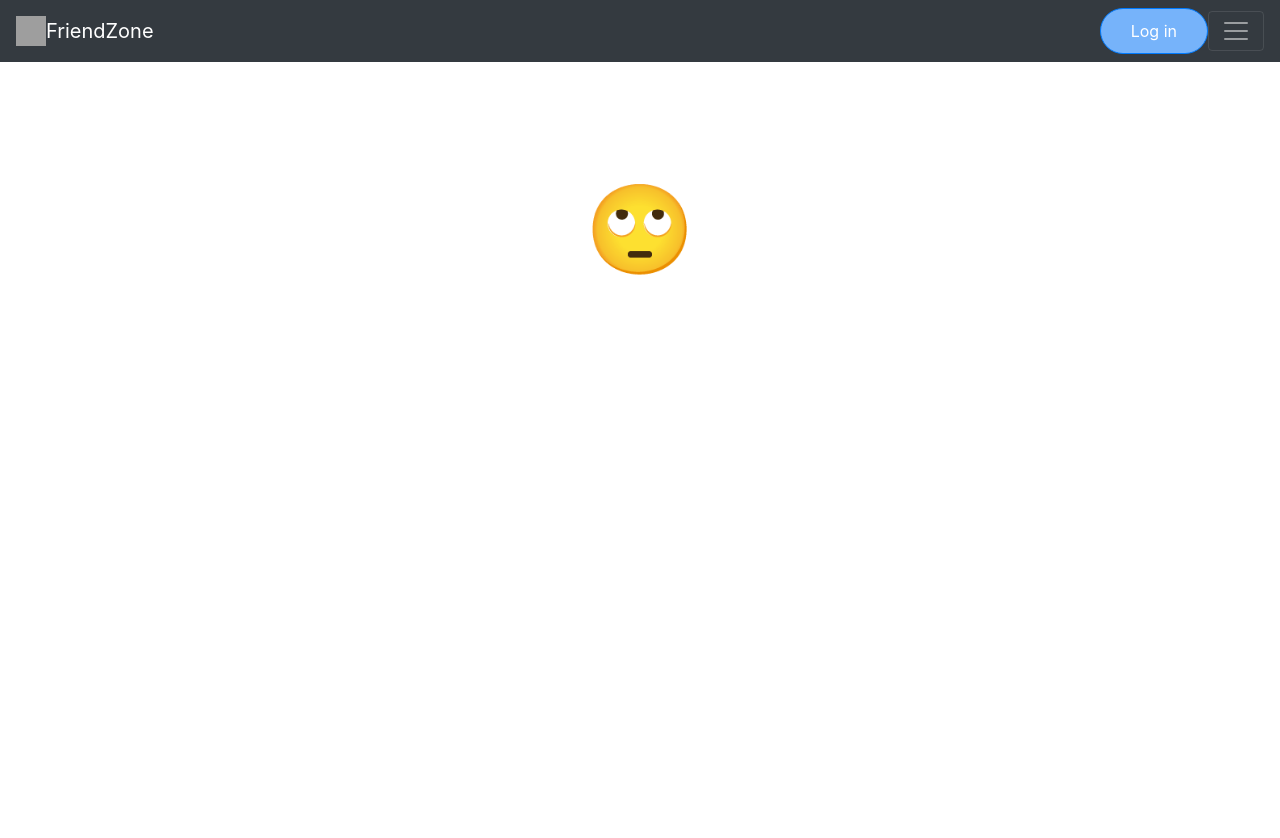
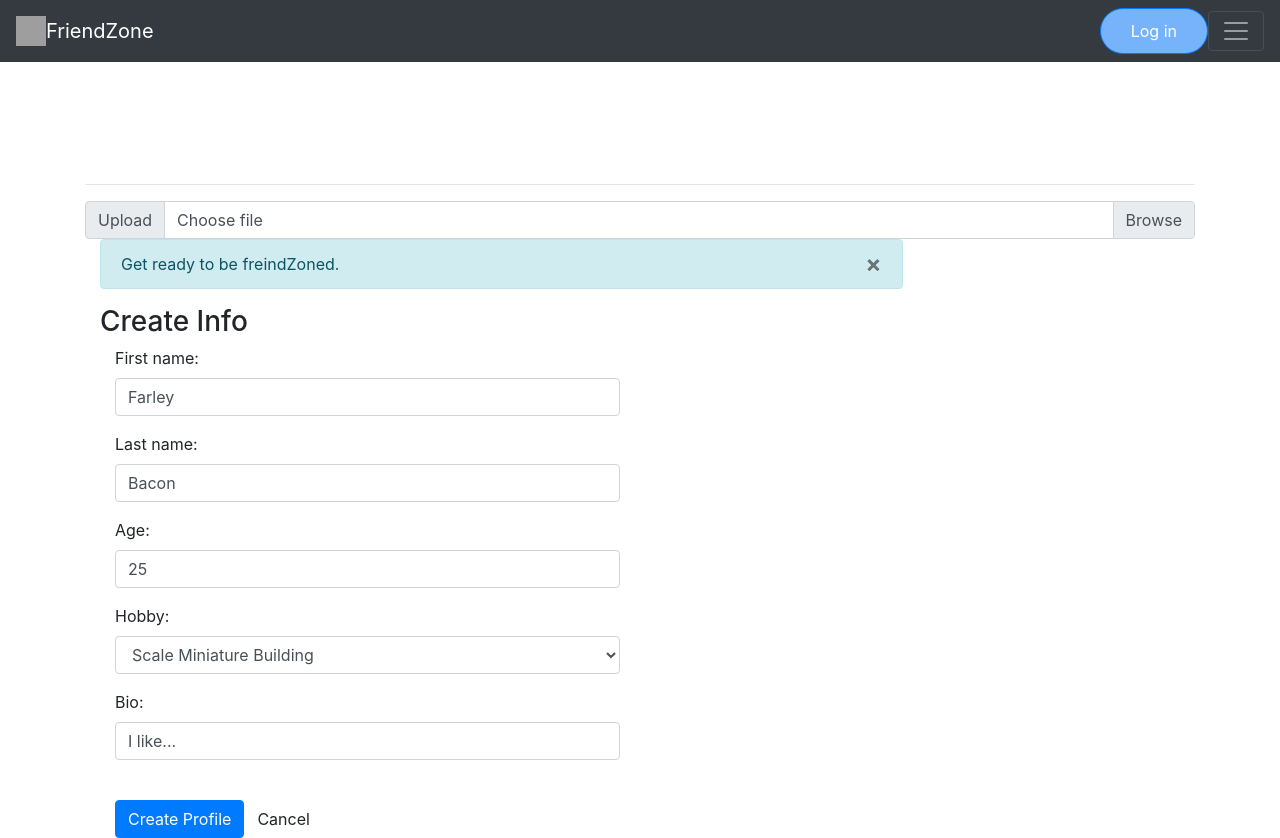
Before and after one commit to mtbanh/Friend-Zone, a React (Create React App) app in the folder client/: page /Profile in a window 1280 px wide. Before the commit this address had no page. Before the commit the page ends 800 px from the top, so only its background shows below. Built offline with nearby package versions, Linux system fonts and the light colour scheme; grey boxes are pictures that could not be loaded.

Commit message:
added api and model profile

```diff
--- a/client/src/App.js
+++ b/client/src/App.js
@@ -10,6 +10,7 @@ import Signup from "./pages/Signup";
 import Home from "./pages/Home";
 import Friends from "./pages/Friends";
 import Profile from "./pages/Profile";
+
 
 function App() {
   return (
@@ -35,6 +36,9 @@ function App() {
           {/* <Route exact path="/friends">
             <Friends />
           </Route> */}
+          <Route exact path={["/Profile"]}>
+            <Profile />
+          </Route>
           <Route>
             <NoMatch />
           </Route>
--- a/client/src/pages/Landing.js
+++ b/client/src/pages/Landing.js
@@ -1,5 +1,5 @@
 import React, { useState, useEffect } from "react";
-import "./landingStyle.css";
+import "./LandingStyle.css";
 
 
 const Landing = () => {
--- a/client/src/pages/Profile.js
+++ b/client/src/pages/Profile.js
@@ -1,4 +1,5 @@
 import React from "react";
+import "./ProfileStyle.css"
 
 
 const Profile = () => {
@@ -6,14 +7,24 @@ const Profile = () => {
         <div className="container">
             <h1>Profile</h1>
         <hr></hr>
-        <div className="col-md-3">
-            <div className= "text-center">
-            {/* <input type="file" onChange={this.fileChangedHandler}> <button onClick={this.uploadHandler}>Upload!</button> </input> */}
-                <img src= {URL ("//placehold.it/100")} className="avatar img-circle" alt ="avater"></img> */}
-                 <h6>Upload photo</h6>
-                <input type= "file" className= "form-control"></input>
-            </div>
-        </div>
+        <div className="input-group">
+  <div className="input-group-prepend">
+    <span className="input-group-text" id="inputGroupFileAddon01">
+      Upload
+    </span>
+  </div>
+  <div className="custom-file">
+    <input
+      type="file"
+      className="custom-file-input"
+      id="inputGroupFile01"
+      aria-describedby="inputGroupFileAddon01"
+    />
+    <label className="custom-file-label" htmlFor="inputGroupFile01">
+      Choose file
+    </label>
+  </div>
+</div>
 {/* alert pop up when its been created */}
 <div className= "col-md-9 profile-info">
 <div className="alert alert-info alert-dismissable">
@@ -33,6 +44,12 @@ const Profile = () => {
             <label className="col-lg-3 control-label">Last name:</label>
             <div className="col-lg-8">
               <input className="form-control" type="text" value="Bacon"></input>
+            </div>
+          </div>
+          <div className="form-group">
+            <label className="col-lg-3 control-label">Age:</label>
+            <div className="col-lg-8">
+              <input className="form-control" type="text" value="25"></input>
             </div>
           </div>
           <div className="form-group">
--- a/client/src/utils/API.js
+++ b/client/src/utils/API.js
@@ -11,5 +11,12 @@ export default {
   },
   getChatsTransaction: (chatTran)=>{
     return axios.get("api/chat-transaction", chatTran);
+  },
+  // Profile
+  postProfile: (profile) => {
+    return axios.post ("api/profile", profile);
+  },
+  getProfile: (profile) => {
+    return axios.get ("api/profile", profile);
   }
 }
```
Also changed, not shown: client/src/pages/ProfileStyle.css (added), 1 other file (tests, documents, lock files or other folders).
